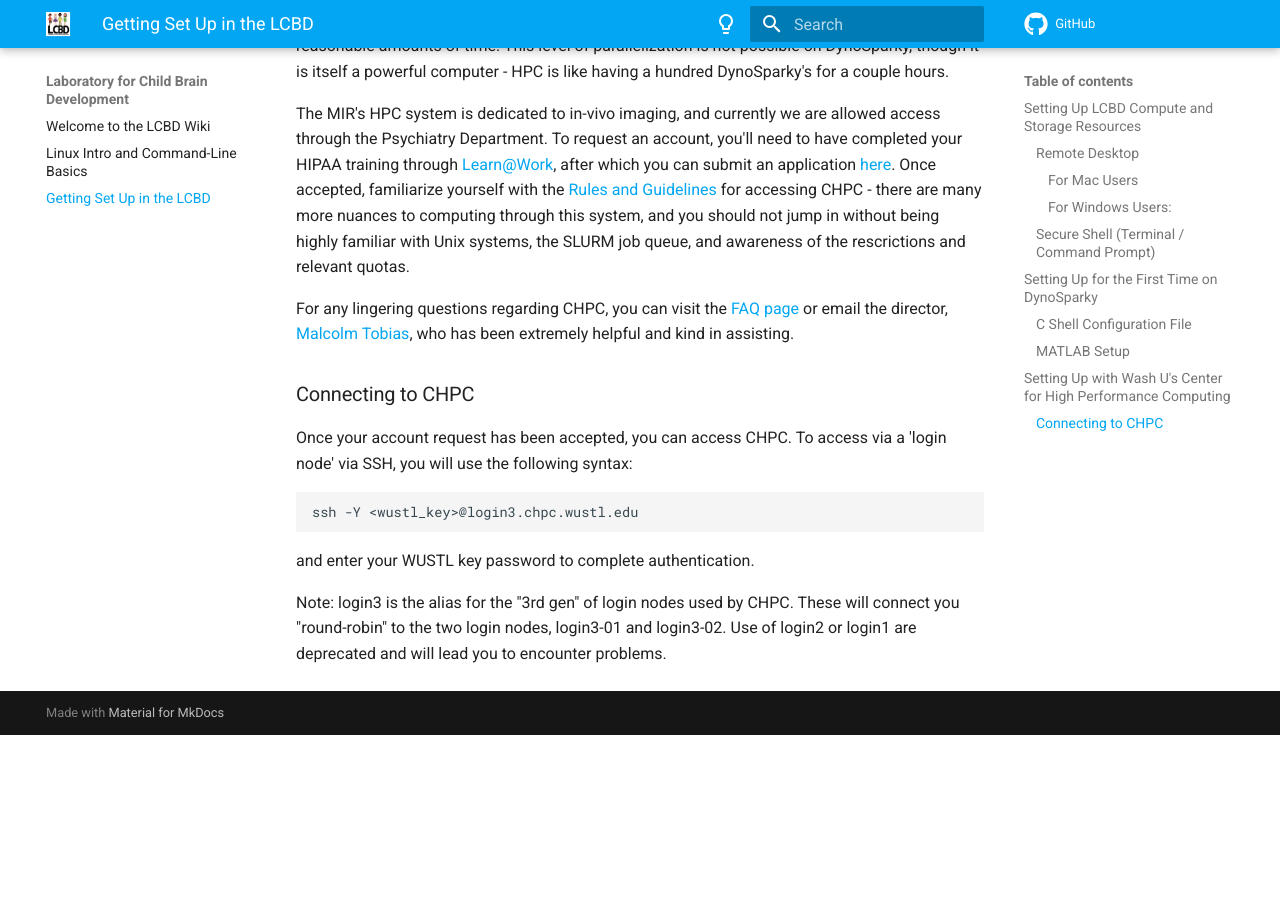
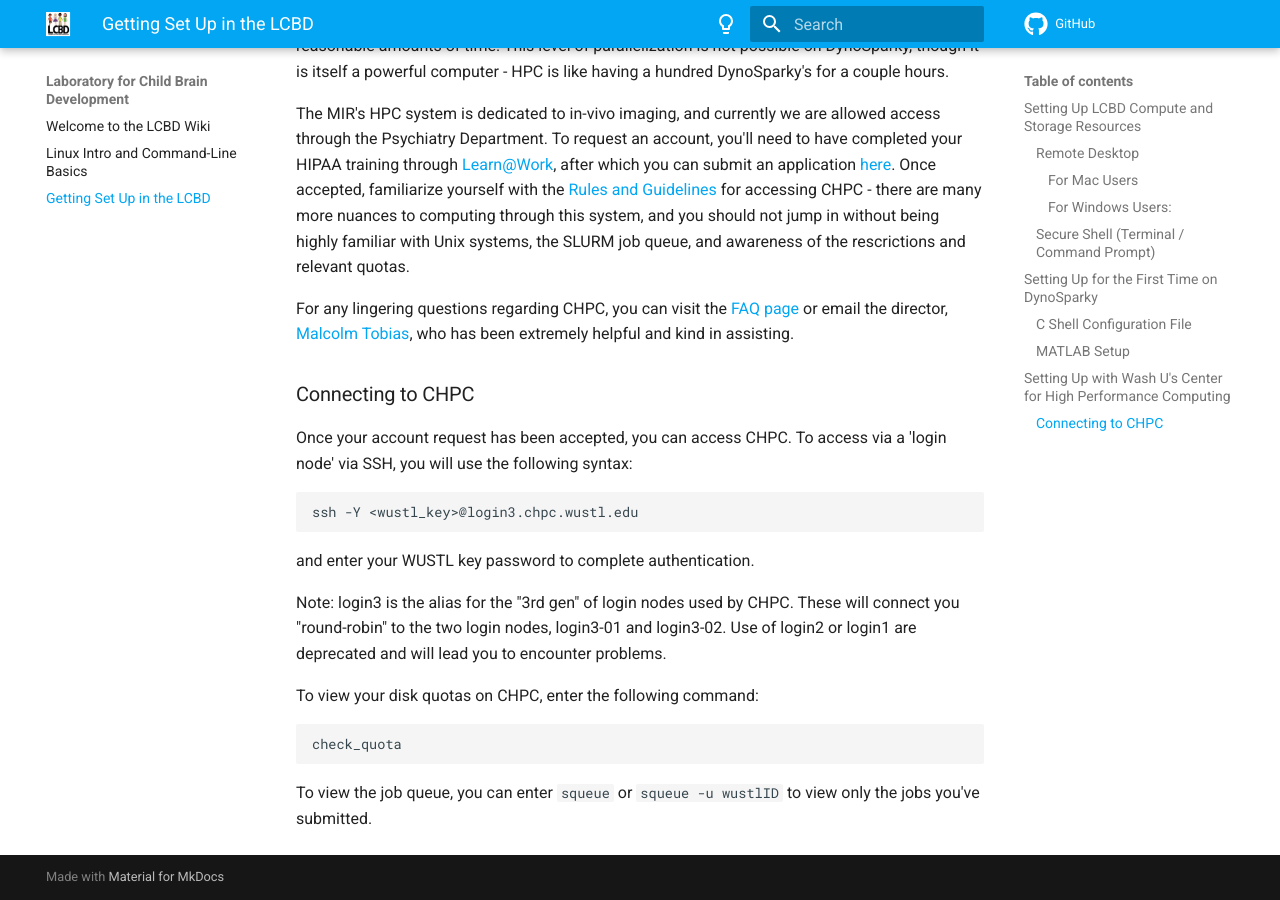
Before and after one commit to ChildBrainLab/ChildBrainLab.github.io, an MkDocs documentation site: the page built from docs/setting_up.md, in a window 1280 px wide and 900 px high, scrolled down 7705 px. Built offline with MkDocs 1.6.1 and Material for MkDocs 9.7.7, drawn with Linux system fonts in a browser that asks for light colours; comment, search, counter and statistics services are not loaded; before the commit the page ends 8440 px from its top, so only the background shows below that.

Commit message:
note on job submissions and quotas

````diff
--- a/docs/setting_up.md
+++ b/docs/setting_up.md
@@ -136,3 +136,10 @@ ssh -Y <wustl_key>@login3.chpc.wustl.edu
 and enter your WUSTL key password to complete authentication.
 
 Note: login3 is the alias for the "3rd gen" of login nodes used by CHPC. These will connect you "round-robin" to the two login nodes, login3-01 and login3-02. Use of login2 or login1 are deprecated and will lead you to encounter problems.
+
+To view your disk quotas on CHPC, enter the following command:
+```
+check_quota
+```
+
+To view the job queue, you can enter `squeue` or `squeue -u wustlID` to view only the jobs you've submitted.
````
